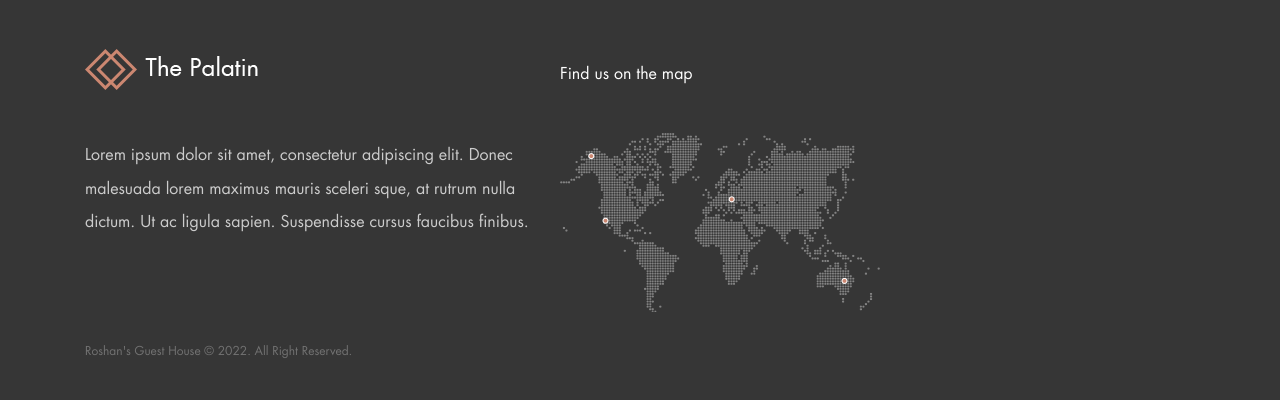
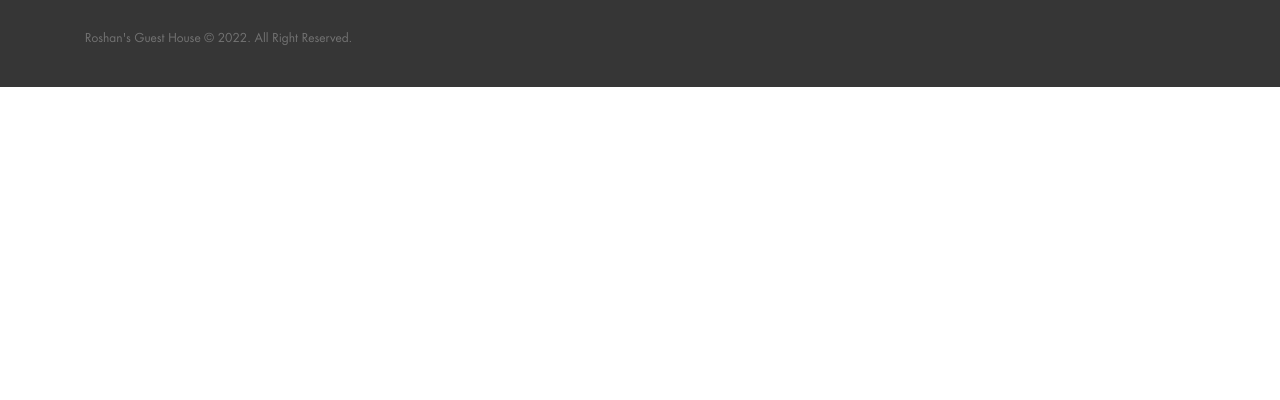
Before and after one commit to KanishkaDewSandaruwan/vehicleRent, a PHP site: page / in a window 1280 px wide. Shown: the part 3412-3812 px from the top of the page. After the commit the page ends 3499 px from the top, so only its background shows below. Run offline with PHP 8.4, Linux system fonts and the light colour scheme; data comes from the database, SQL or seed files in the repository; some libraries are stand-ins or nearby versions.

Commit message:
with change

```diff
--- a/admin/login.php
+++ b/admin/login.php
@@ -3,7 +3,7 @@
 
 <?php include 'pages/head.php'; ?>
 
-<body>
+<body style="background-color: #cb8670;">
     <main class="d-flex w-100">
         <div class="container d-flex flex-column">
             <div class="row vh-100">
@@ -11,7 +11,7 @@
                     <div class="d-table-cell align-middle">
 
                         <div class="text-center mt-4">
-                            <h1 class="h2">Welcome back, to Roshan's Vehicle Rent Service</h1>
+                            <h1 class="h2 text-white">Welcome back, to Roshan's Vehicle Rent Service</h1>
                             <p class="lead">
                                 Sign in to your account to continue
                             </p>
--- a/index.php
+++ b/index.php
@@ -84,7 +84,7 @@
                                 <div class="line" data-animation="fadeInUp" data-delay="300ms"></div>
                                 <h2 data-animation="fadeInUp" data-delay="500ms"><?php echo $res['header_title']; ?></h2>
                                 <p data-animation="fadeInUp" data-delay="700ms"><?php echo $res['header_desc']; ?>.</p>
-                                <a href="package.php" class="btn palatin-btn mt-50" data-animation="fadeInUp"
+                                <a href="packages.php" class="btn palatin-btn mt-50" data-animation="fadeInUp"
                                 data-delay="900ms">Show Packages</a>
                             </div>
                         </div>
--- a/pages/footer.php
+++ b/pages/footer.php
@@ -1,24 +1,6 @@
 <footer class="footer-area">
         <div class="container">
             <div class="row">
-
-                <!-- Footer Widget Area -->
-                <div class="col-12 col-lg-5">
-                    <div class="footer-widget-area mt-50">
-                        <a href="#" class="d-block mb-5"><img src="img/core-img/logo.png" alt=""></a>
-                        <p>Lorem ipsum dolor sit amet, consectetur adipiscing elit. Donec malesuada lorem maximus mauris sceleri sque, at rutrum nulla dictum. Ut ac ligula sapien. Suspendisse cursus faucibus finibus. </p>
-                    </div>
-                </div>
-
-                <!-- Footer Widget Area -->
-                <div class="col-12 col-md-6 col-lg-4">
-                    <div class="footer-widget-area mt-50">
-                        <h6 class="widget-title mb-5">Find us on the map</h6>
-                        <img src="img/bg-img/footer-map.png" alt="">
-                    </div>
-                </div>
-
-
 
                 <!-- Copywrite Text -->
                 <div class="col-12">
```
Also changed, not shown: admin/register.php (+4 -4 lines), server/uploads/settings/about_banner.jpg (added), server/uploads/settings/banner-1.jpg (added), server/uploads/settings/banner_bg.jpg (added), server/uploads/settings/testtimonial-1.jpg (added).
